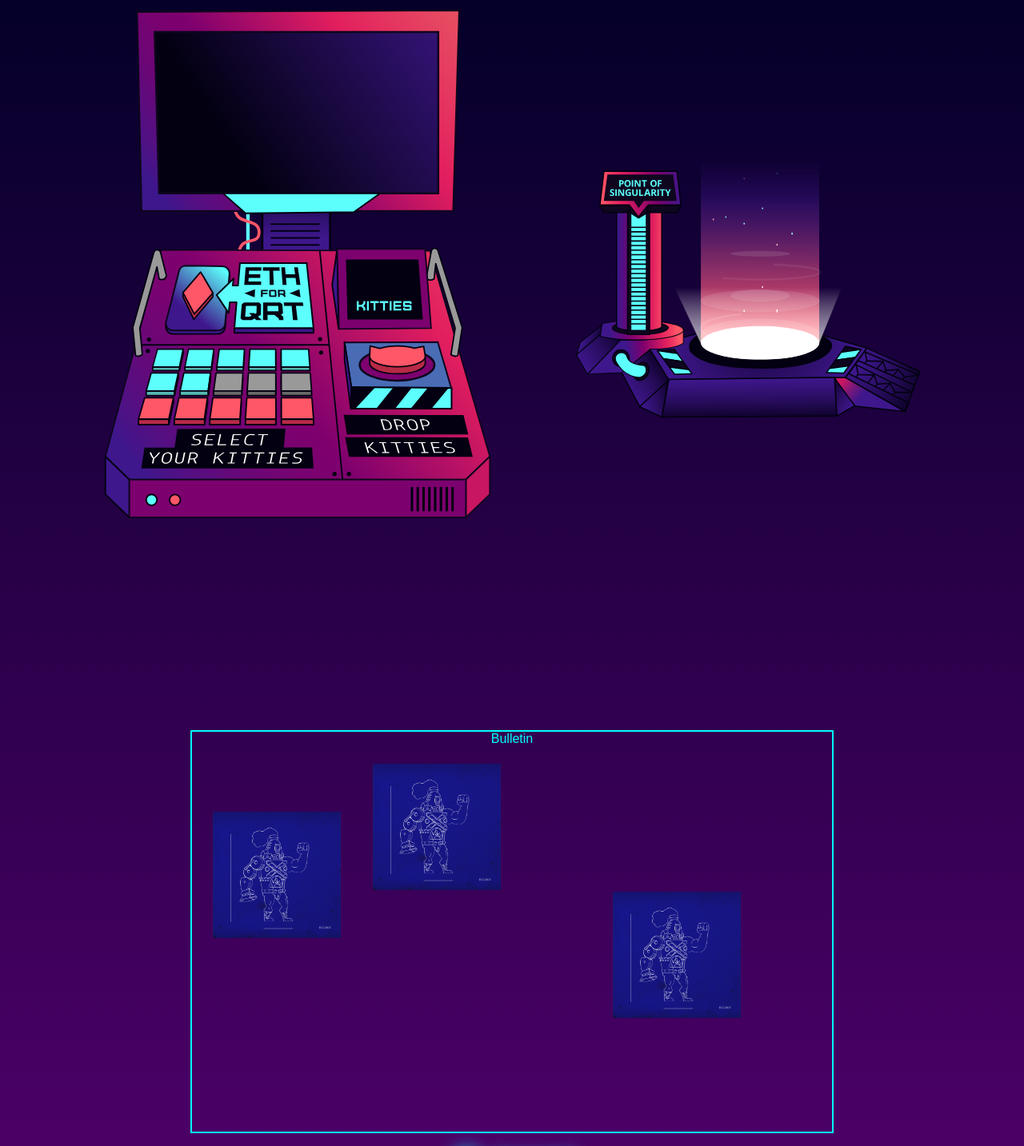
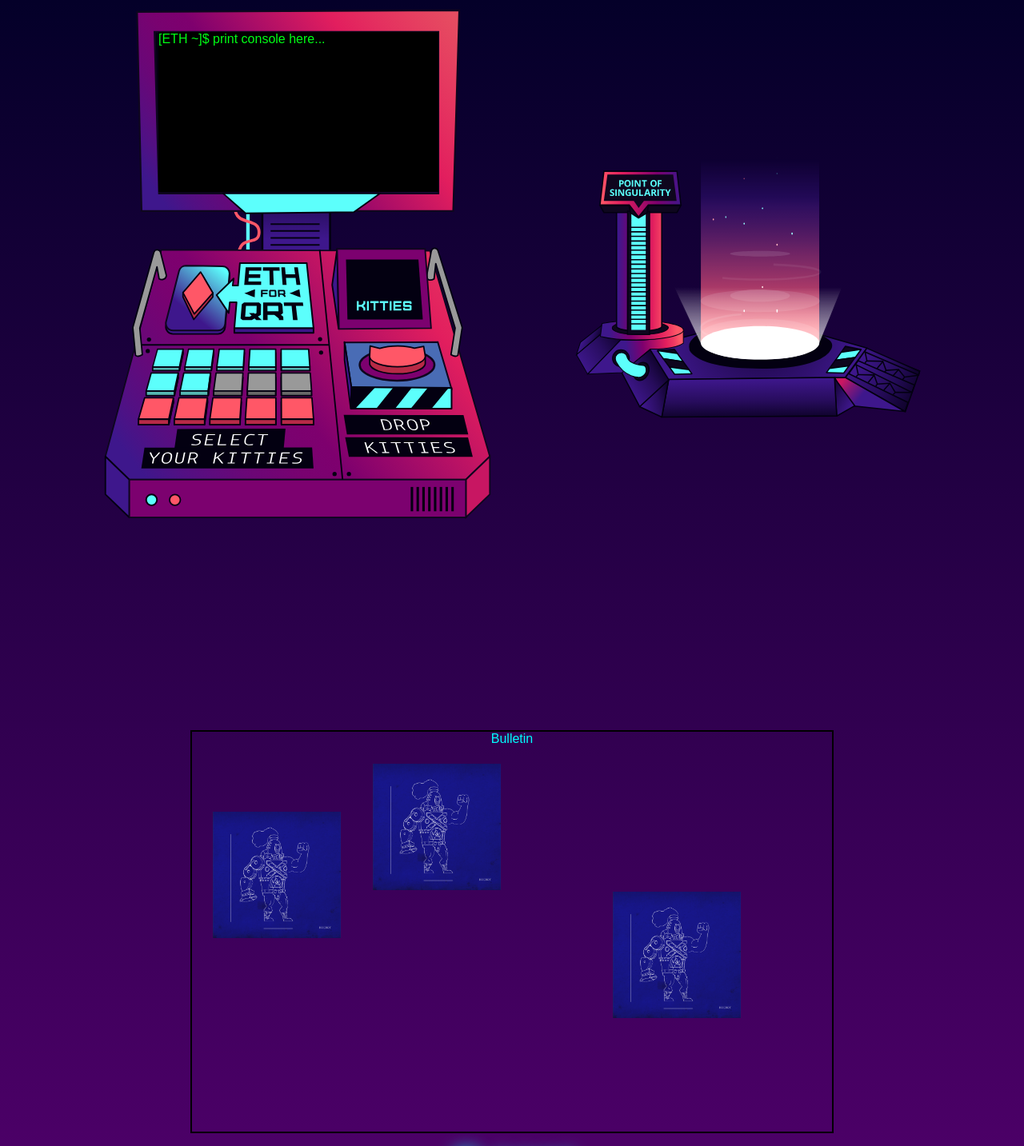
Before and after one commit to finalitylabs/eth-beta-access-site, a React (Create React App) app: page / in a window 1280 px wide. Shown: the top 1433 px of the page at 80% size. Built offline with nearby package versions, Linux system fonts and the light colour scheme.

Commit message:
Console printout area

```diff
--- a/src/App.css
+++ b/src/App.css
@@ -120,10 +120,11 @@ html::-webkit-scrollbar-thumb{
 
 .bulletin {
   position: relative;
+  background: linear-gradient(45deg red, blue);
   width: 800px;
   height: 500px;
   color: cyan;
-  border: 2px solid cyan;
+  border: 2px solid black;
 }
 
 .cat-btn {
@@ -154,7 +155,7 @@ html::-webkit-scrollbar-thumb{
   outline: 0;
 }
 
-.screen {
+.layer {
   position: absolute;
   width: 100%;
   height: 230vh;
@@ -218,3 +219,15 @@ html::-webkit-scrollbar-thumb{
 .button:focus {
   outline: 0;
 }
+
+.screen {
+  position: absolute;
+  width: 350px;
+  height: 200px;
+  margin-top: 40px;
+  margin-left: 78px;
+  background: black;
+  color: rgb(0, 255, 21);
+  text-align: left;
+
+}
--- a/src/App.js
+++ b/src/App.js
@@ -18,9 +18,10 @@ class App extends Component {
         <div className="main">
 
             <div className="monitor">
+            <div className="screen">[ETH ~]$ print console here...</div>
             <Console />
             </div>
-            <div className="screen"/>
+            <div className="layer"/>
             <div className="cat-popup-btn"/>
 
             <CatPopup />
```
